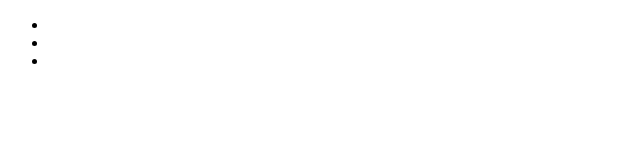
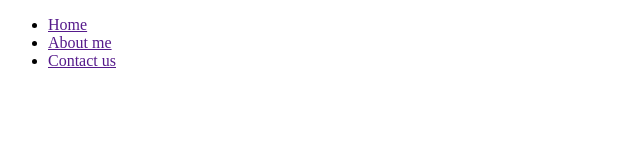
Before and after one commit to moh-commit/git-test, a plain HTML site: page me/index.html in a window 1280 px wide. Shown: the whole page, without its empty margins (0-640 px from the left). Drawn offline with Linux system fonts and the light colour scheme.

Commit message:
fix : fill menu items

```diff
--- a/me/index.html
+++ b/me/index.html
@@ -9,17 +9,17 @@
     <header>
       <ul class="menu">
         <li class="menu__item">
-          <a href="" class="menu__link"></a>
+          <a href="" class="menu__link">Home</a>
         </li>
         <li class="menu__item">
-          <a href="" class="menu__link"></a>
+          <a href="" class="menu__link">About me</a>
         </li>
         <li class="menu__item">
-          <a href="" class="menu__link"></a>
+          <a href="" class="menu__link">Contact us</a>
         </li>
       </ul>
       <nav>
-        <img class="logo"/>
+        <img class="logo" />
       </nav>
     </header>
   </body>
```
